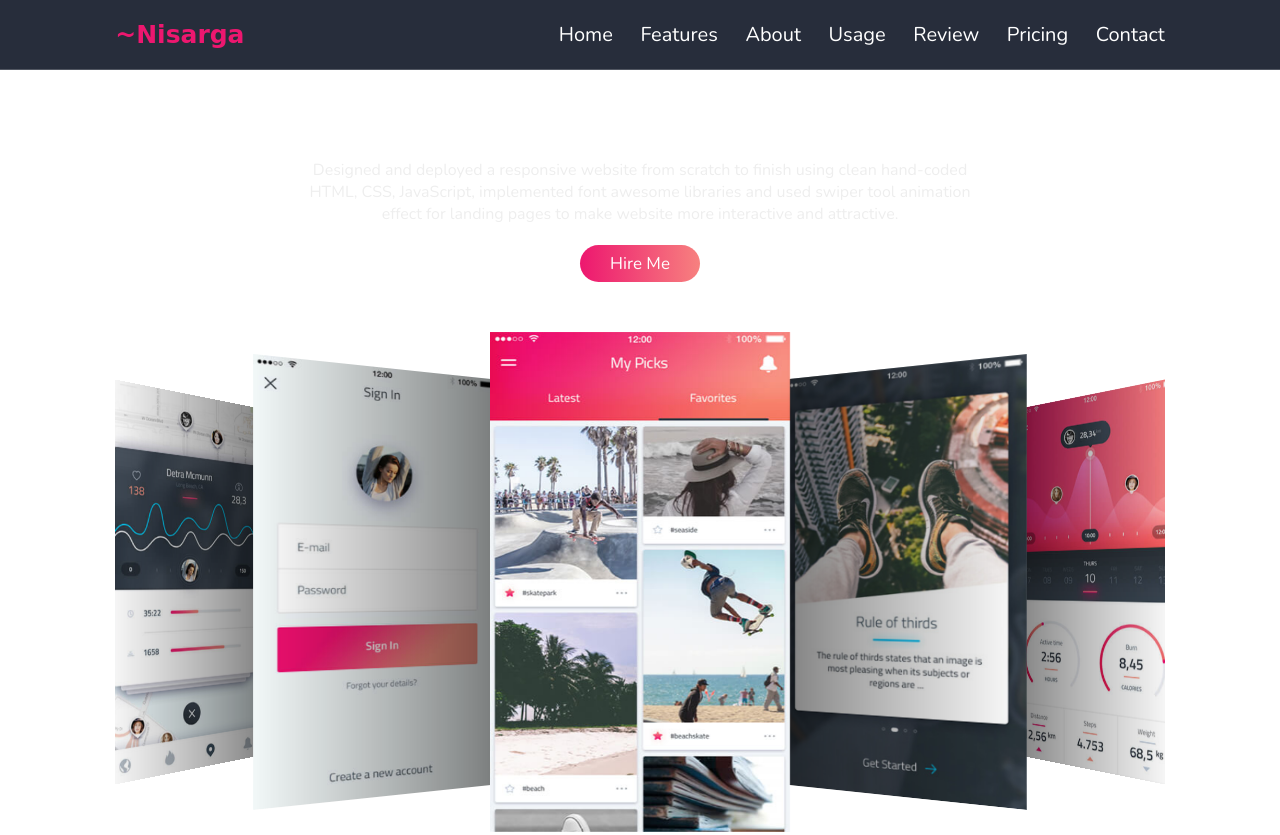
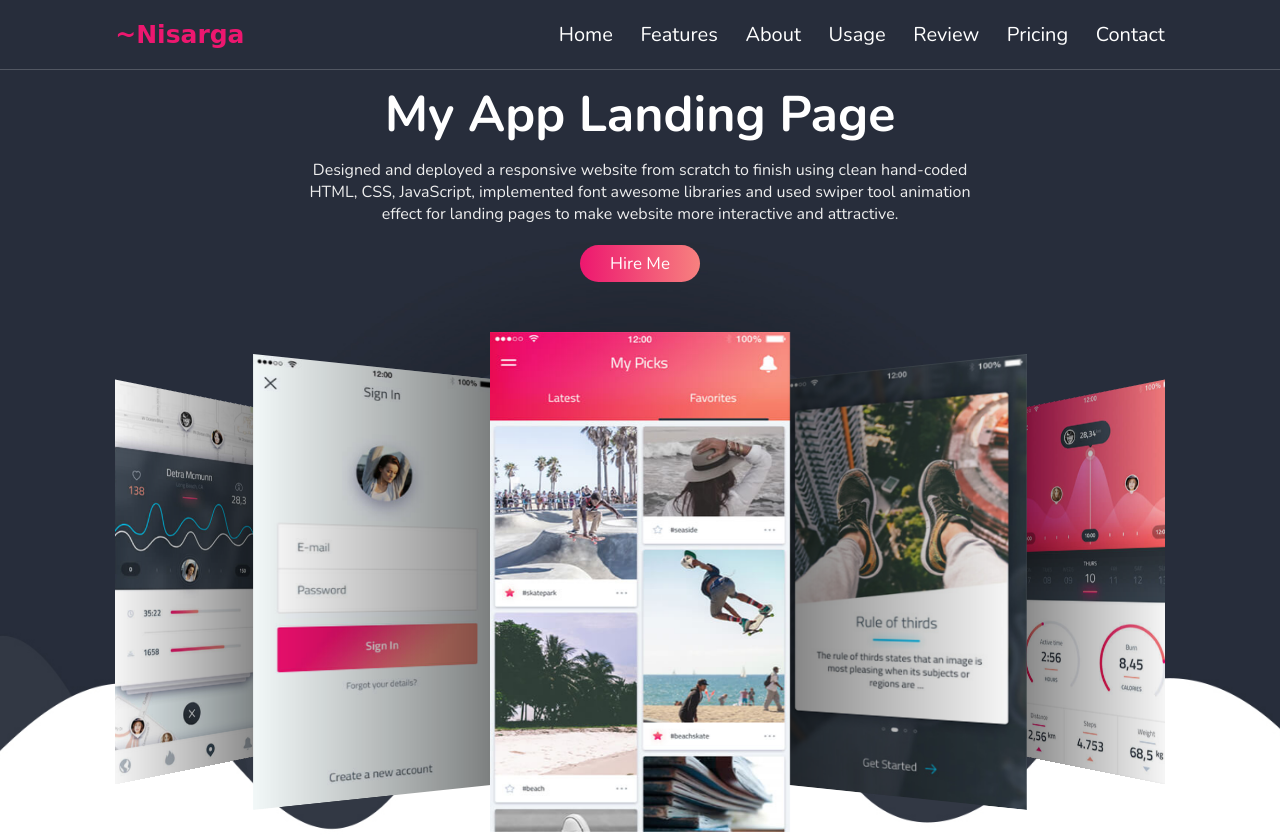
Before and after one commit to Nisarga-K-M/supersimple-landingpage-website, a plain HTML site: page index.html in a window 1280 px wide. Shown: the top 835 px of the page. Drawn offline with nearby package versions, Linux system fonts and the light colour scheme.

Commit message:
Update style.css

```diff
--- a/style.css
+++ b/style.css
@@ -102,7 +102,7 @@ header .navbar a:hover{
     display: none;
 }
 .home{
-    background: url(../Project/images/home-bg.jpg) no-repeat;
+    background: url(../supersimple-landingpage-website/images/home-bg.jpg) no-repeat;
     background-size: cover;
     background-position: center;
     min-height: 100vh;
```
